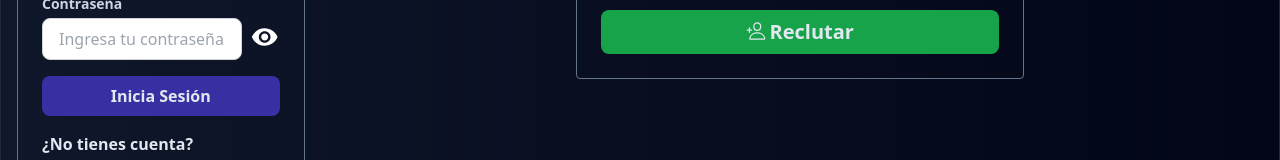
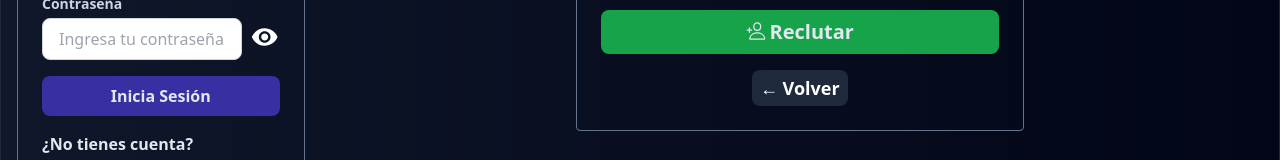
Before and after one commit to aberistaina/mohaa_ladder, a React (Vite) app in the folder client/: page /ladder/reclutar/1/1 in a window 1280 px wide. Shown: the part 513-673 px from the top of the page. Built offline with nearby package versions, Linux system fonts and the light colour scheme; no server answers.

Commit message:
se agregar botón volver

```diff
--- a/client/src/components/BackButton.jsx
+++ /dev/null
@@ -1,16 +0,0 @@
-import { useNavigate } from "react-router-dom";
-
-const BackButton = () => {
-    const navigate = useNavigate();
-
-    return (
-        <button
-        onClick={() => navigate(-1)}
-        className="bg-blue-500 text-white px-4 py-2 rounded hover:bg-blue-700 transition"
-        >
-            ← Regresar
-        </button>
-    );
-};
-
-export default BackButton;
--- a/client/src/components/clanesEtapa/BotonCrearClan.jsx
+++ b/client/src/components/clanesEtapa/BotonCrearClan.jsx
@@ -31,7 +31,7 @@ export const BotonCrearClan = () => {
             etapa.multijugador
             ? (
                 <Link to={`/ladder/crear-clan/${id}`}>
-                    <button className="mb-2 p-1 text-base mx-2 bg-green-600 text-white font-bold rounded-lg shadow-md hover:text-slate-400 hover:-translate-x-1 hover:bg-green-800 transition-all duration-300 md:p-4 md:text-lg md:mb-10">
+                    <button className="mb-2 p-1 text-base mx-2 bg-green-600 text-white font-bold rounded-lg shadow-md hover:text-slate-400 hover:-translate-x-1 hover:bg-green-800 transition-all duration-300 md:p-2 md:text-lg md:mb-10">
                         <GrAddCircle className="inline-block mb-1 mr-1" />
                         Crear Nuevo Clan
                     </button>
--- a/client/src/components/detalleClan/DetalleClan.jsx
+++ b/client/src/components/detalleClan/DetalleClan.jsx
@@ -1,13 +1,14 @@
 import { useEffect, useState } from "react";
 import { fetchHook } from "../../hooks/fetchHook";
 import { useParams } from 'react-router-dom'
+import { useNavigate } from "react-router-dom";
 import { DetalleClanCard } from "./DetalleClanCard";
 import { JugadoresClan } from "./JugadoresClan";
 import { PartidosJugados } from "./PartidosJugados";
 
 
 export const DetalleClan = () => {
-
+    const navigate = useNavigate();
     const { id } = useParams();
     const [clan, setClan] = useState({});
     const [partidos, setPartidos] = useState([]);
@@ -38,12 +39,20 @@ export const DetalleClan = () => {
         }, [id]);
 
     return (
-            <>
+            <div>
                 <div className="w-80 mr-3 mb-10 p-6 border border-slate-500 bg-slate-900 rounded shadow-md md:w-auto md:mx-auto md:mb-0 md:mt-2">
                     <DetalleClanCard clan={clan} />
                     <JugadoresClan clan={clan} />
                     {<PartidosJugados partidos={partidos}/>}
                 </div>
-            </>
+                <div className="flex justify-center mt-2">
+                    <button
+                        onClick={() => navigate(-1)}
+                        className="bg-slate-800 text-white px-2 py-1 rounded-lg transition-all duration-300 text-lg font-semibold hover:bg-slate-700 hover:-translate-x-1"
+                        >
+                            ← Volver
+                    </button>
+                </div>
+            </div>
         )
 }
--- a/client/src/components/detalleJugador/DetalleJugador.jsx
+++ b/client/src/components/detalleJugador/DetalleJugador.jsx
@@ -3,11 +3,13 @@ import { fetchHook } from "../../hooks/fetchHook";
 import { useParams } from 'react-router-dom'
 import { PlayerInfoCard } from "../miCuenta/PlayerInfoCard"
 import { DetalleClanesJugador } from "./DetalleClanesJugador";
+import { useNavigate } from "react-router-dom";
 
 
 export const DetalleJugador = () => {
     const [player, setPlayer] = useState({});
     const { id } = useParams();
+    const navigate = useNavigate();
 
     useEffect(() => {
         try {
@@ -24,11 +26,19 @@ export const DetalleJugador = () => {
     }, [id]);
 
     return (
-        <>
+        <div>
             <div className="w-80 mr-3 max-w-full mx-auto p-6 border border-slate-500 bg-slate-900 rounded shadow-md md:w-auto md:mt-2 md:mr-auto">
                 <PlayerInfoCard player={player}/>
                 <DetalleClanesJugador player={player} />
             </div>
-        </>
+            <div className="flex justify-center mt-2">
+                <button
+                    onClick={() => navigate(-1)}
+                    className="bg-slate-800 text-white px-2 py-1 rounded-lg transition-all duration-300 text-lg font-semibold hover:bg-slate-700 hover:-translate-x-1"
+                    >
+                        ← Volver
+                </button>
+            </div>
+        </div>
     );
 };
--- a/client/src/components/editarClan/FormularioEditarClan.jsx
+++ b/client/src/components/editarClan/FormularioEditarClan.jsx
@@ -272,8 +272,15 @@ export const FormularioEditarClan = () => {
                     <MdDeleteOutline className="inline-block mb-1 mr-1" />
                     Eliminar Clan
                 </button>
+                <div className="flex justify-center">
+                    <button
+                        onClick={() => navigate(-1)}
+                        className="bg-slate-800 text-white px-2 py-1 rounded-lg transition-all duration-300 text-lg font-semibold hover:bg-slate-700 hover:-translate-x-1"
+                        >
+                            ← Volver
+                    </button>
+                </div>
             </form>
-
         </>
     );
 };
--- a/client/src/components/editarMiCuenta/FormularioEditarCuenta.jsx
+++ b/client/src/components/editarMiCuenta/FormularioEditarCuenta.jsx
@@ -168,6 +168,14 @@ export const FormularioEditarCuenta = () => {
                     Actualizar Mi Cuenta
                     </button>
                 </div>
+                <div className="flex justify-center">
+                    <button
+                        onClick={() => navigate(-1)}
+                        className="bg-slate-800 text-white px-2 py-1 rounded-lg transition-all duration-300 text-lg font-semibold hover:bg-slate-700 hover:-translate-x-1"
+                        >
+                            ← Volver
+                    </button>
+                </div>
             </form>
         </>
     );
--- a/client/src/pages/ReclutarPage.jsx
+++ b/client/src/pages/ReclutarPage.jsx
@@ -5,11 +5,13 @@ import { useParams } from "react-router-dom";
 import { useSnackbar } from "notistack";
 import { LoginContext } from "../context/LoginContext";
 import { useSelector } from 'react-redux';
+import { useNavigate } from "react-router-dom";
 
 // Iconos
 import { IoPersonAddOutline } from "react-icons/io5";
 
 export const ReclutarPage = () => {
+    const navigate = useNavigate();
     const {clanId, etapaId } = useParams();
     const [playerId, setPlayerId] = useState("");
     const { enqueueSnackbar } = useSnackbar();
@@ -69,6 +71,14 @@ export const ReclutarPage = () => {
                         Reclutar
                     </button>
                 </div>
+                <div className="flex justify-center">
+                    <button
+                        onClick={() => navigate(-1)}
+                        className="bg-slate-800 text-white px-2 py-1 rounded-lg transition-all duration-300 text-lg font-semibold hover:bg-slate-700 hover:-translate-x-1"
+                        >
+                            ← Volver
+                    </button>
+                </div>
             </form>
         </div>
     );
```
Also changed, not shown: client/src/components/editarMiCuenta/EditarMiCuenta.jsx (+2 -7 lines), client/src/components/listaJugadores/ListaJugadores.jsx (+3 -5 lines), client/src/components/Reportes.jsx (line endings or trailing spaces), 1 other file (tests, documents, lock files or other folders).
